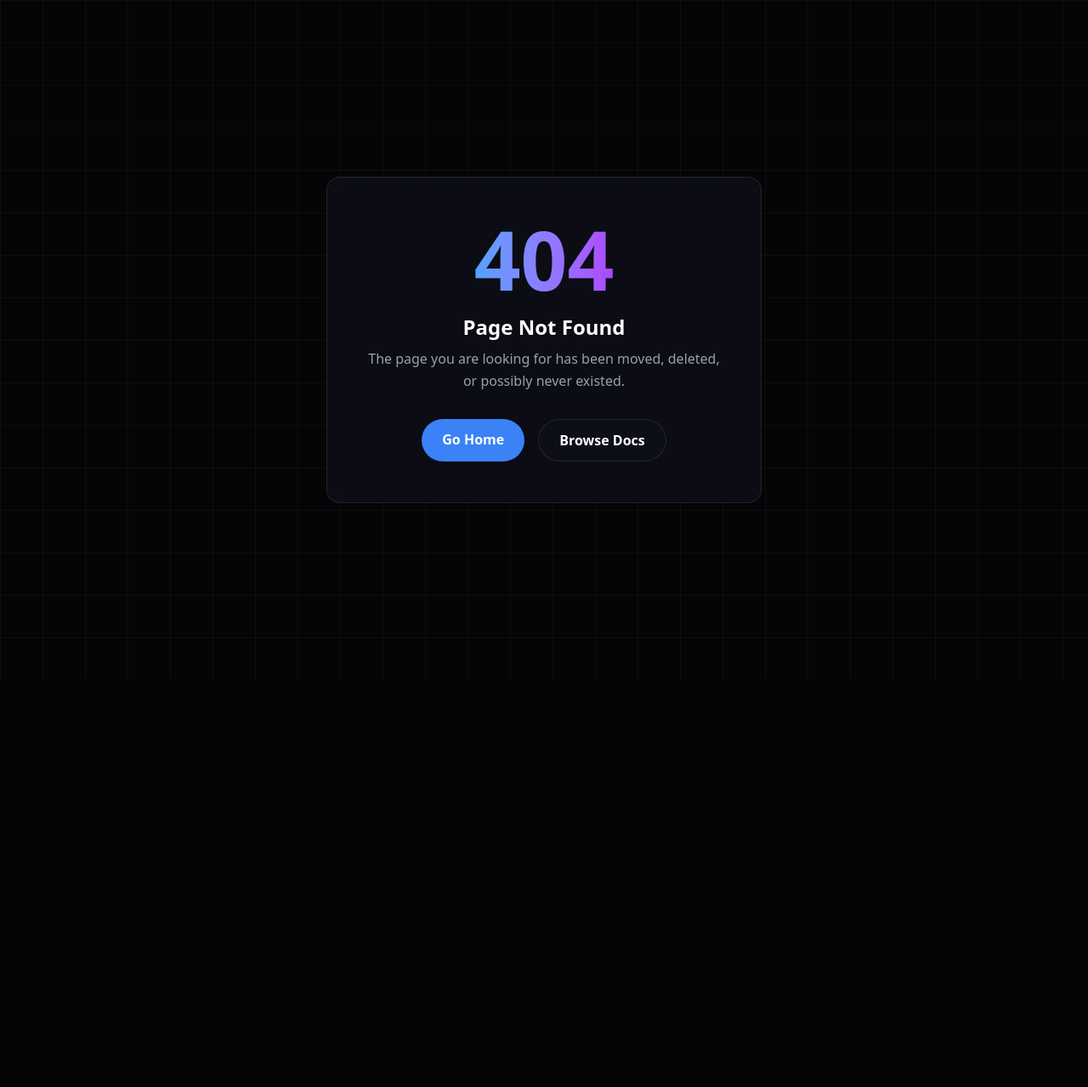
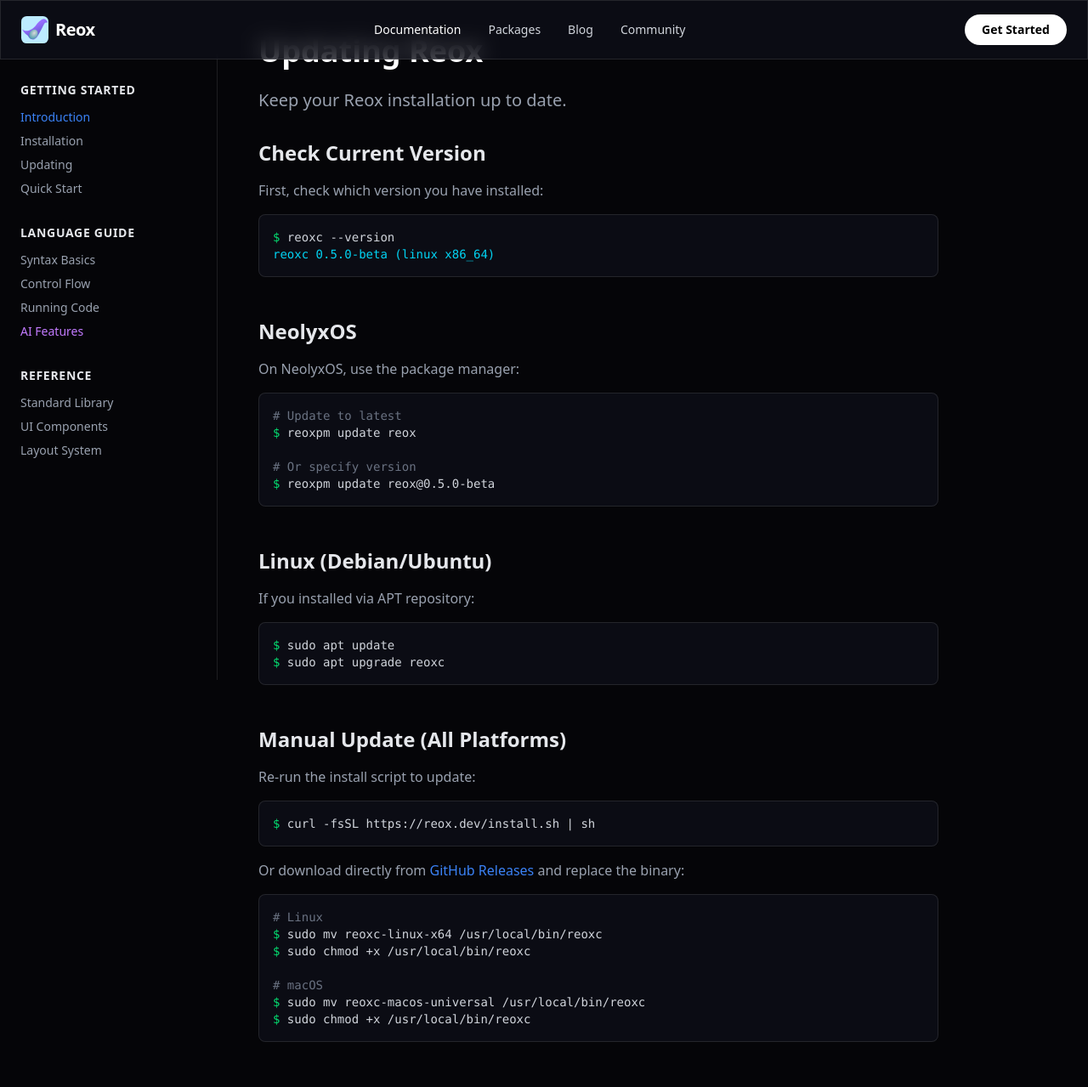
Before and after one commit to KetiveeAI/ReoxWeb, a Next.js app: page /docs/updating in a window 1280 px wide. Before the commit this address had no page. Shown: the top 1279 px of the page at 85% size. Before the commit the page ends 800 px from the top, so only its background shows below. Built offline with nearby package versions, Linux system fonts and the light colour scheme.

Commit message:
Add updating documentation page

```diff
--- a/app/docs/layout.tsx
+++ b/app/docs/layout.tsx
@@ -39,6 +39,7 @@ export default function DocsLayout({
               <ul className="space-y-2 text-sm text-gray-400">
                 <li><Link href="/docs" className="block text-primary hover:text-blue-400">Introduction</Link></li>
                 <li><Link href="/docs/installation" className="block hover:text-white transition-colors">Installation</Link></li>
+                <li><Link href="/docs/updating" className="block hover:text-white transition-colors">Updating</Link></li>
                 <li><Link href="/docs/quickstart" className="block hover:text-white transition-colors">Quick Start</Link></li>
               </ul>
             </div>
--- /dev/null
+++ b/app/docs/updating/page.tsx
@@ -0,0 +1,142 @@
+import Link from "next/link";
+
+export default function UpdatingDocs() {
+    return (
+        <div className="space-y-8 animate-fade-in">
+            <div>
+                <h1 className="text-4xl font-bold mb-6">Updating Reox</h1>
+                <p className="text-xl text-gray-400 mb-8">
+                    Keep your Reox installation up to date.
+                </p>
+            </div>
+
+            {/* Check Version */}
+            <section className="space-y-4">
+                <h2 className="text-2xl font-semibold text-gray-200">Check Current Version</h2>
+                <p className="text-gray-400">
+                    First, check which version you have installed:
+                </p>
+                <div className="glass bg-[#0d0f16] p-4 rounded-lg border border-white/10 overflow-x-auto">
+                    <pre className="text-sm font-mono text-gray-300">
+                        <code>
+                            <span className="text-green-400">$</span> reoxc --version{"\n"}
+                            <span className="text-cyan-400">reoxc 0.5.0-beta (linux x86_64)</span>
+                        </code>
+                    </pre>
+                </div>
+            </section>
+
+            {/* NeolyxOS */}
+            <section className="space-y-4 pt-4">
+                <h2 className="text-2xl font-semibold text-gray-200">NeolyxOS</h2>
+                <p className="text-gray-400">
+                    On NeolyxOS, use the package manager:
+                </p>
+                <div className="glass bg-[#0d0f16] p-4 rounded-lg border border-white/10 overflow-x-auto">
+                    <pre className="text-sm font-mono text-gray-300">
+                        <code>
+                            <span className="text-gray-500"># Update to latest</span>{"\n"}
+                            <span className="text-green-400">$</span> reoxpm update reox{"\n\n"}
+                            <span className="text-gray-500"># Or specify version</span>{"\n"}
+                            <span className="text-green-400">$</span> reoxpm update reox@0.5.0-beta
+                        </code>
+                    </pre>
+                </div>
+            </section>
+
+            {/* Linux APT */}
+            <section className="space-y-4 pt-4">
+                <h2 className="text-2xl font-semibold text-gray-200">Linux (Debian/Ubuntu)</h2>
+                <p className="text-gray-400">
+                    If you installed via APT repository:
+                </p>
+                <div className="glass bg-[#0d0f16] p-4 rounded-lg border border-white/10 overflow-x-auto">
+                    <pre className="text-sm font-mono text-gray-300">
+                        <code>
+                            <span className="text-green-400">$</span> sudo apt update{"\n"}
+                            <span className="text-green-400">$</span> sudo apt upgrade reoxc
+                        </code>
+                    </pre>
+                </div>
+            </section>
+
+            {/* Manual Update */}
+            <section className="space-y-4 pt-4">
+                <h2 className="text-2xl font-semibold text-gray-200">Manual Update (All Platforms)</h2>
+                <p className="text-gray-400">
+                    Re-run the install script to update:
+                </p>
+                <div className="glass bg-[#0d0f16] p-4 rounded-lg border border-white/10 overflow-x-auto">
+                    <pre className="text-sm font-mono text-gray-300">
+                        <code>
+                            <span className="text-green-400">$</span> curl -fsSL https://reox.dev/install.sh | sh
+                        </code>
+                    </pre>
+                </div>
+                <p className="text-gray-400 mt-4">
+                    Or download directly from{" "}
+                    <a href="https://github.com/KetiveeAI/reox/releases" className="text-primary hover:underline" target="_blank" rel="noopener">
+                        GitHub Releases
+                    </a>
+                    {" "}and replace the binary:
+                </p>
+                <div className="glass bg-[#0d0f16] p-4 rounded-lg border border-white/10 overflow-x-auto">
+                    <pre className="text-sm font-mono text-gray-300">
+                        <code>
+                            <span className="text-gray-500"># Linux</span>{"\n"}
+                            <span className="text-green-400">$</span> sudo mv reoxc-linux-x64 /usr/local/bin/reoxc{"\n"}
+                            <span className="text-green-400">$</span> sudo chmod +x /usr/local/bin/reoxc{"\n\n"}
+                            <span className="text-gray-500"># macOS</span>{"\n"}
+                            <span className="text-green-400">$</span> sudo mv reoxc-macos-universal /usr/local/bin/reoxc{"\n"}
+                            <span className="text-green-400">$</span> sudo chmod +x /usr/local/bin/reoxc
+                        </code>
+                    </pre>
+                </div>
+            </section>
+
+            {/* Build from Source */}
+            <section className="space-y-4 pt-4">
+                <h2 className="text-2xl font-semibold text-gray-200">Build from Source</h2>
+                <p className="text-gray-400">
+                    For the latest development version:
+                </p>
+                <div className="glass bg-[#0d0f16] p-4 rounded-lg border border-white/10 overflow-x-auto">
+                    <pre className="text-sm font-mono text-gray-300">
+                        <code>
+                            <span className="text-green-400">$</span> git clone https://github.com/KetiveeAI/reox.git{"\n"}
+                            <span className="text-green-400">$</span> cd reox/reox-lang{"\n"}
+                            <span className="text-green-400">$</span> cargo build --release{"\n"}
+                            <span className="text-green-400">$</span> sudo cp target/release/reoxc /usr/local/bin/
+                        </code>
+                    </pre>
+                </div>
+            </section>
+
+            {/* Release Notes */}
+            <section className="space-y-4 pt-4">
+                <h2 className="text-2xl font-semibold text-gray-200">Release Notes</h2>
+                <p className="text-gray-400">
+                    Check what&apos;s new in each version:
+                </p>
+                <div className="flex gap-4">
+                    <Link href="/blog" className="glass px-4 py-2 rounded-lg border border-white/10 hover:border-primary/50 transition-colors">
+                        Blog Announcements
+                    </Link>
+                    <a
+                        href="https://github.com/KetiveeAI/reox/releases"
+                        className="glass px-4 py-2 rounded-lg border border-white/10 hover:border-primary/50 transition-colors"
+                        target="_blank"
+                        rel="noopener"
+                    >
+                        GitHub Releases
+                    </a>
+                </div>
+            </section>
+
+            <div className="pt-8 flex justify-between border-t border-white/5 mt-8">
+                <Link href="/docs/installation" className="text-primary hover:text-blue-400 font-medium">← Installation</Link>
+                <Link href="/docs/quickstart" className="text-primary hover:text-blue-400 font-medium">Quick Start →</Link>
+            </div>
+        </div>
+    );
+}
```
